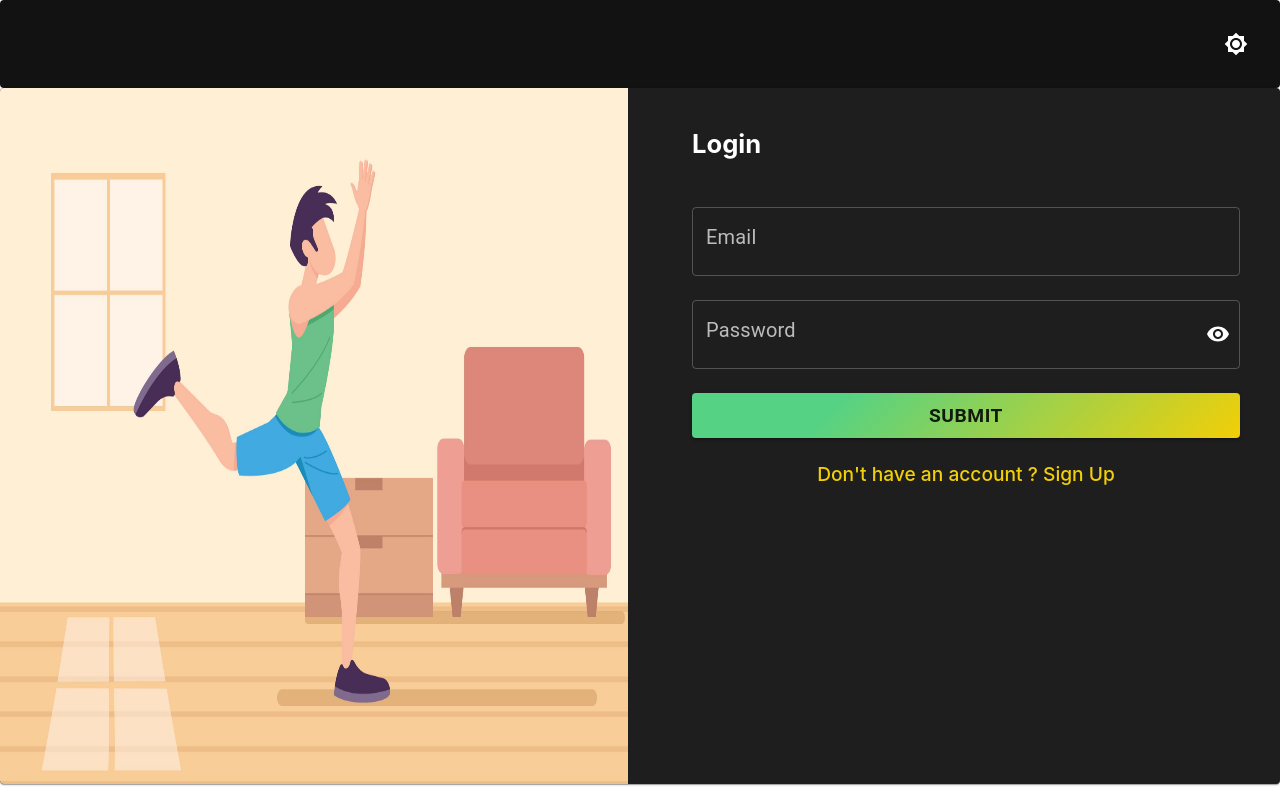
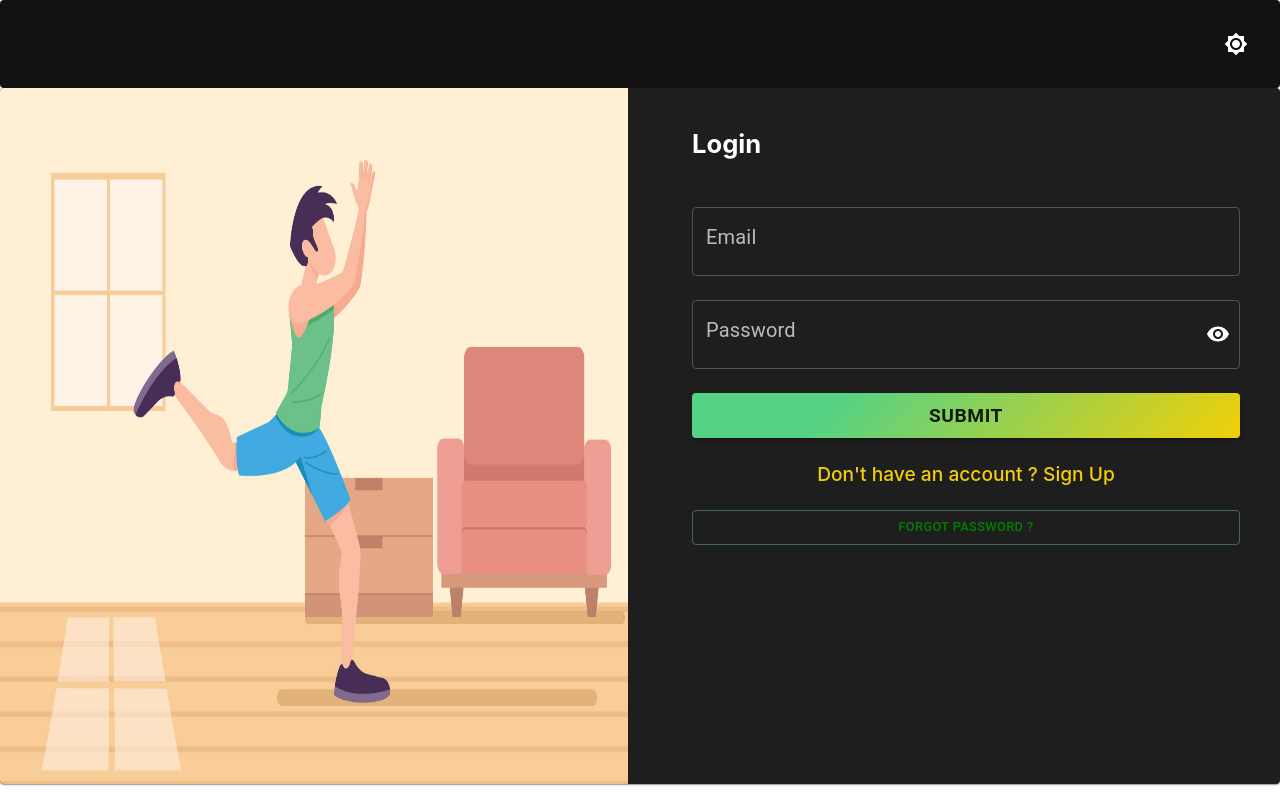
Before and after one commit to omshukla11/LOC4.0_CodeofDuty, a React (Create React App) app: page / in a window 1280 px wide. Built offline with nearby package versions, Linux system fonts and the light colour scheme; a web font is replaced by a local one.

Commit message:
updated recipe

```diff
--- a/src/Accounts/Login.jsx
+++ b/src/Accounts/Login.jsx
@@ -36,6 +36,7 @@ import { styled, useTheme } from '@mui/material/styles';
 import * as yup from 'yup';
 import { Link } from "react-router-dom";
 import { FormatAlignLeftSharp } from "@mui/icons-material";
+import { url } from '../url'
 const validationSchema = yup.object({
     email: yup
         .string('Enter your Email')
@@ -219,15 +220,86 @@ const Login = () => {
                                         </Grid>
                                         <Grid item xs={12} sm={12} md={12}>
                                             <Button variant="contained" fullWidth type="submit"
+                                                component={motion.div}
+                                                whileHover={{
+                                                    scale: 1.08,
+                                                    textShadow: "0 0 8px rgb(255,255,255)",
+                                                    transition: { duration: 0.3 },
+                                                }}
                                                 sx={{
                                                     backgroundColor: "#f2cf07",
                                                     backgroundImage: "linear-gradient(315deg, #f2cf07 0%, #55d284 74%)", fontSize: "1.2rem", fontWeight: "600"
-                                                }}>
+                                                }}
+                                                >
                                                 Submit
                                             </Button>
                                         </Grid>
                                         <Grid item xs={12} sx={{ fontSize: "1.2rem", fontWeight: "550" }}>
                                             <Link to='/signup' style={{ textDecoration: "none", color: "#f2cf07" }}> Don't have an account ? Sign Up</Link>
+                                        </Grid>
+                                        <Grid item xs={12} sx={{ fontSize: "1rem", fontWeight: "500" }}>
+                                            <Button
+                                                color="success"
+                                                variant="outlined"
+                                                fullWidth
+
+                                                style={{ marginBottom: "3vh" }}
+                                                onClick={() => {
+                                                    console.log("hiii")
+                                                    Swal.fire({
+                                                        title: "Input your email ",
+                                                        input: "text",
+                                                        inputLabel: "Email",
+                                                        inputValidator: async (num) => {
+                                                            console.log(num);
+                                                            if (!num) {
+                                                                return "You need to write something!";
+                                                            } else if (num) {
+                                                                var FormData = require("form-data");
+                                                                var mail = new FormData();
+                                                                mail.append("email", num);
+                                                                var config2 = {
+                                                                    method: "post",
+                                                                    url: url + 'accounts/request-reset-email/',
+                                                                    data: mail,
+                                                                };
+                                                                axios(config2)
+                                                                    .then(function (response) {
+                                                                        console.log(JSON.stringify(response.data));
+                                                                        Swal.fire({
+                                                                            title: "We have sent a link to your mail",
+                                                                            icon: "success",
+                                                                        });
+                                                                        <Link to="/dashboard"/>
+                                                                    })
+                                                                    .catch((e) => {
+                                                                        Swal.fire({
+                                                                            title: "invalid",
+                                                                            icon: "error",
+                                                                        });
+                                                                    });
+                                                            }
+                                                        },
+                                                    });
+                                                }}
+                                                component={motion.div}
+                                                whileHover={{
+                                                    scale: 1.08,
+                                                    textShadow: "0 0 8px rgb(255,255,255)",
+                                                    transition: { duration: 0.3 },
+                                                }}
+                                            >
+                                                <Link
+                                                    to="#"
+                                                    style={{
+                                                        textDecoration: "none",
+                                                        fontSize: ".8rem",
+                                                        color: "green",
+                                                    }}
+                                                >
+                                                    Forgot Password ?
+                                                </Link>
+                                            </Button>
                                         </Grid>
                                     </Grid>
                                 </form>
@@ -236,9 +308,6 @@ const Login = () => {
                     </Grid>
                 </Grid>
             </Card>
-        </div>
-    )
-}
 
 {/*// definition
     const Drawer = styled(MuiDrawer, { shouldForwardProp: (prop) => prop !== 'open' })(
@@ -764,6 +833,10 @@ const Login = () => {
             </Grid>
 
                                                     </ThemeProvider>*/}
+        </div>
+    )
+}
+
 
 
 export default Login;
--- a/src/Accounts/Recipes.jsx
+++ b/src/Accounts/Recipes.jsx
@@ -1,16 +1,16 @@
 import React, { useEffect, useState } from 'react'
 import axios from 'axios'
 import { url } from '../url'
-import { Grid ,Card} from '@mui/material'
+import { Grid, Card } from '@mui/material'
 import { Paper } from '@mui/material'
 import { motion } from "framer-motion";
 
 
 const Recipes = () => {
-
+    const id = 'https://4001-2409-4040-d89-2d86-f8fc-de43-c17d-e7ed.ngrok.io/diet/all-recipes/'
     const [arr, setarr] = useState([]);
     useEffect(() => {
-        axios.get(url + '/diet/all-recipes/')
+        axios.get('https://4001-2409-4040-d89-2d86-f8fc-de43-c17d-e7ed.ngrok.io/diet/all-recipes/')
             .then((res) => {
                 console.log(res.data);
                 setarr(res.data);
@@ -20,7 +20,7 @@ const Recipes = () => {
             })
     })
     return (
-        <Card sx={{boxShadow:"none"}}>
+        <Card sx={{ boxShadow: "none" }}>
             <Grid style={{ padding: "20px" }} container spacing={2}>
                 <Grid item xs={12} sx={{ fontSize: "1.6rem", fontWeight: "750" }}>
                     Recipes
@@ -32,19 +32,24 @@ const Recipes = () => {
                     return (
                         <Grid item sm={6} md={3}>
                             <Paper
-                            style={{ paddingBottom: "60px" }}
+                                // style={{ paddingBottom: "60px" }}
                                 whileHover={{
                                     scale: 1.05,
                                 }}
                                 component={motion.div}
                                 elevation={3}
+                                style={{ backgroundImage: `url(${id+ x.image})`,paddingBottom: "60px" }}
                             >
-                            <Card style={{boxShadow:"none"}}>
+                                <Card style={{ boxShadow: "none" }}>
                                     <div class="box box-2">
                                         <div class="first">
+                                            <h1>
+                                                {x.recipe_name}
+
+                                            </h1>
                                         </div>
                                         <div class="second">
-                            <p>lorem ipsumlorem ipsumlorem ipsumlorem ipsumlorem ipsumlorem ipsumlorem ipsumlorem ipsumlorem ipsum</p>
+                                            <p>{x.recipe_description}</p>
                                             <p><a href="#">Find out more</a></p>
                                         </div>
                                     </div>
--- a/src/Accounts/accounts.css
+++ b/src/Accounts/accounts.css
@@ -58,7 +58,7 @@
 
 
 .box-2:hover {
-  background: linear-gradient(rgba(134, 89, 89, 0.88),rgba(134, 89, 89, 0.74)), url(https://images.pexels.com/photos/669619/pexels-photo-669619.jpeg?w=940&h=650&auto=compress&cs=tinysrgb) no-repeat center;
+  background: linear-gradient(rgba(134, 89, 89, 0.88),rgba(134, 89, 89, 0.74)), no-repeat center;
   transition: background 2s;
 }
 
@@ -83,7 +83,7 @@
   border: 1px solid #fff;
 }
 .box-2 {
-  background: linear-gradient(rgba(0, 0, 0, 0.6),rgba(0, 0, 0, 0.2)),url(https://images.pexels.com/photos/669619/pexels-photo-669619.jpeg?w=940&h=650&auto=compress&cs=tinysrgb) no-repeat center;
+  background: linear-gradient(rgba(0, 0, 0, 0.6),rgba(0, 0, 0, 0.2)) no-repeat center;
   background-size: cover;
   margin-top: -15px;
 }
--- a/src/App.js
+++ b/src/App.js
@@ -273,10 +273,12 @@ export default function ToggleColorMode() {
                 <Feedback />
               </Route>
               <Route path='/recipes'>
+                <NavBar mode={mode} />
+
                 <Recipes />
               </Route>
               <Route path='/profile'>
-              <NavBar mode={mode} />
+                <NavBar mode={mode} />
 
                 <Navbar_prof />
 
```
Lines whose indentation alone changed are shown as unchanged.
